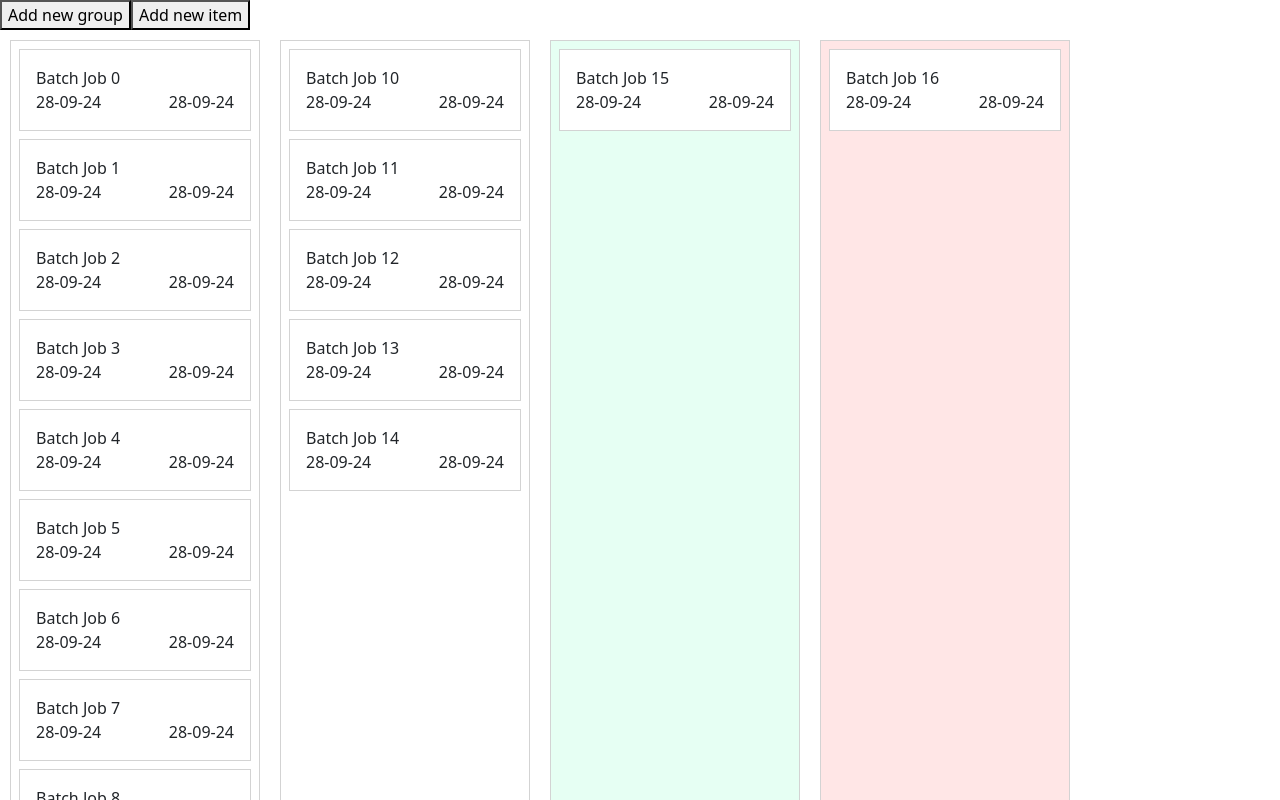
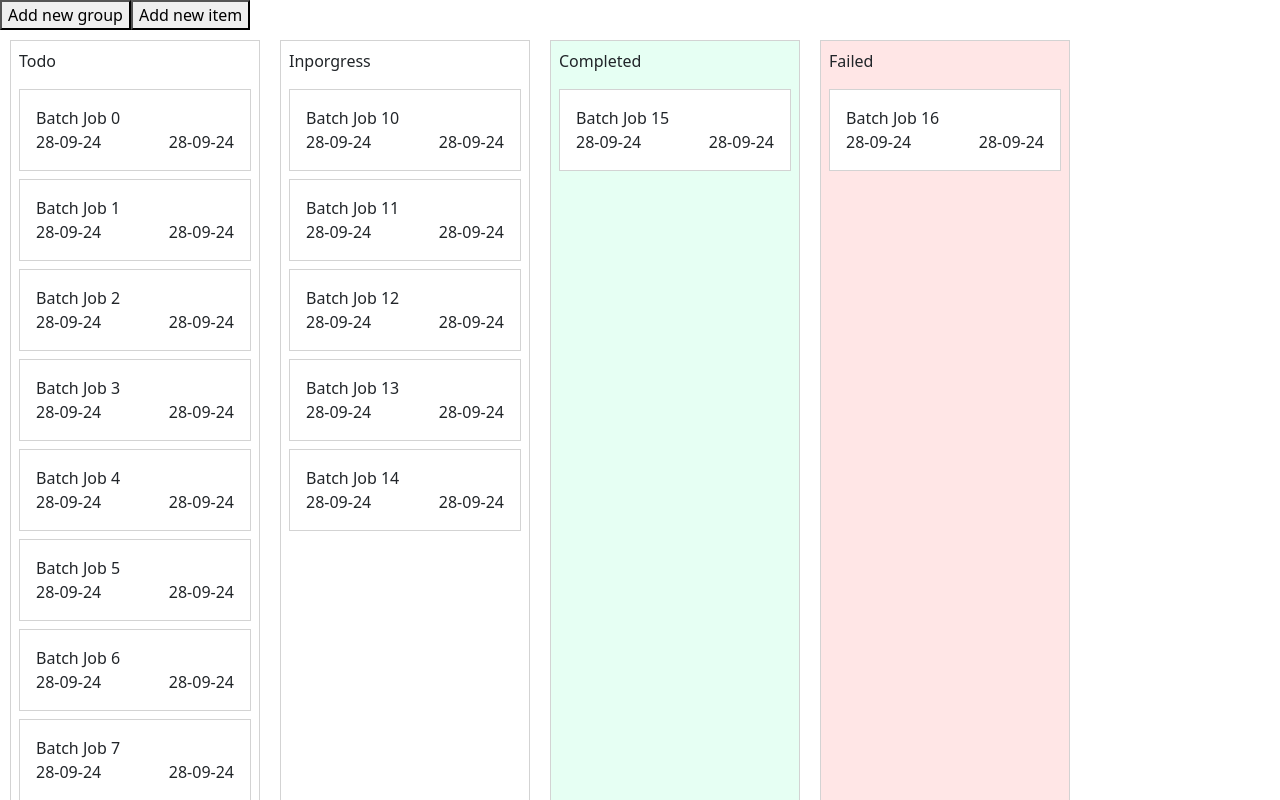
Before and after one commit to AmulyaReddy99/batch-job-app, a React (Create React App) app: page / in a window 1280 px wide. Shown: the top 800 px of the page. Built offline with nearby package versions, Linux system fonts and the light colour scheme.

Commit message:
add title

```diff
--- a/src/OnboardingApp.js
+++ b/src/OnboardingApp.js
@@ -30,7 +30,12 @@ const move = (source, destination, droppableSource, droppableDestination) => {
 const grid = 8;
 
 function OnboardingApp() {
-  const [state, setState] = useState([getItems(10), getItems(5, 10), getItems(1, 15, '#e6fff3'), getItems(1, 16, '#ffe6e6')]);
+  const [state, setState] = useState([
+    getItems(10, 'Todo'),
+    getItems(5, 'Inporgress', 10),
+    getItems(1, 'Completed', 15, '#e6fff3'),
+    getItems(1, 'Failed', 16, '#ffe6e6')
+  ]);
   const [offset, setOffset] = useState(16);
 
   function onDragEnd(result) {
@@ -89,6 +94,7 @@ function OnboardingApp() {
                   style={getListStyle(grid, el[0]?.background, snapshot.isDraggingOver)}
                   {...provided.droppableProps}
                 >
+                  <p>{el[0]?.status}</p>
                   {el.map((item, index) => (
                     <Draggable
                       key={item.id}
--- a/src/util.js
+++ b/src/util.js
@@ -17,11 +17,12 @@ export const getListStyle = (grid, background, isDraggingOver) => ({
     width: 250
 });
 
-export const getItems = (count, offset = 0, background = 'white') =>
+export const getItems = (count, status, offset = 0, background = 'white') =>
     Array.from({ length: count }, (v, k) => k).map(k => ({
       id: `item-${k + offset}-${new Date().getTime()}`,
       content: `Batch Job ${k + offset}`,
       background,
       startDate: moment(new Date()).format('DD-MM-YY'),
-      endDate: moment(new Date()).format('DD-MM-YY')
+      endDate: moment(new Date()).format('DD-MM-YY'),
+      status
 }));
```
